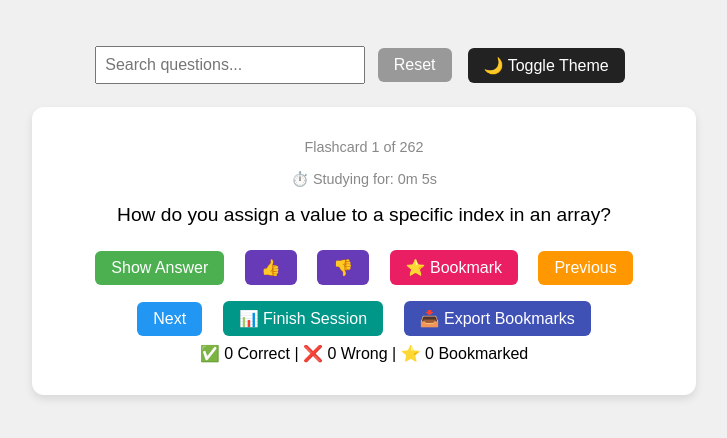
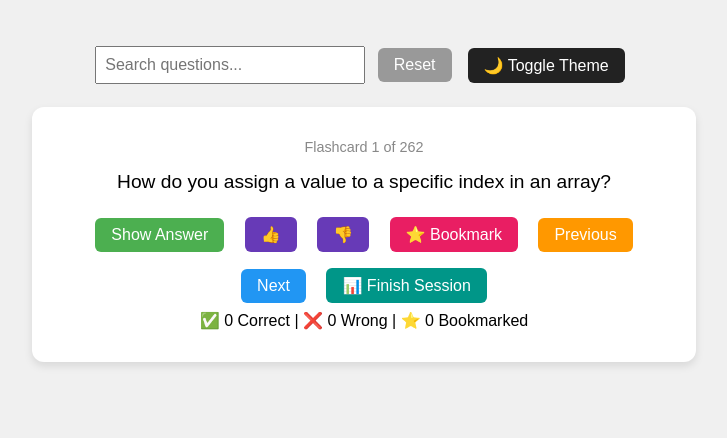
Before and after one commit to WolbuzD/FlashCardApp, a plain HTML site: page index.html in a window 1280 px wide. Shown: the whole page, without its empty margins (276-1003 px from the left). Drawn offline with Linux system fonts and the light colour scheme.

Commit message:
Upgraded

```diff
--- a/index.html
+++ b/index.html
@@ -34,6 +34,9 @@
       width: 80%;
       max-width: 600px;
       text-align: center;
+      transition: transform 0.6s;
+      transform-style: preserve-3d;
+      perspective: 1000px;
     }
     body.dark .card {
       background: #333;
@@ -42,11 +45,12 @@
     .question, .answer {
       font-size: 1.2rem;
       margin-bottom: 1rem;
+      backface-visibility: hidden;
     }
     .answer {
       display: none;
     }
-    .progress, .timer {
+    .progress {
       font-size: 0.9rem;
       color: #888;
       margin-bottom: 1rem;
@@ -67,7 +71,6 @@
     .score-btn { background-color: #673ab7; color: white; }
     .bookmark-btn { background-color: #e91e63; color: white; }
     .summary-btn { background-color: #009688; color: white; }
-    .export-btn { background-color: #3f51b5; color: white; }
   </style>
 </head>
 <body>
@@ -79,7 +82,6 @@
 
   <div class="card" id="card">
     <div class="progress" id="progress">Flashcard 0 of 0</div>
-    <div class="timer" id="timer">⏱️ Studying for: 0s</div>
     <div class="question" id="question">Loading...</div>
     <div class="answer" id="answer"></div>
     <button class="show-btn" onclick="showAnswer()">Show Answer</button>
@@ -89,7 +91,6 @@
     <button class="prev-btn" onclick="prevFlashcard()">Previous</button>
     <button class="next-btn" onclick="nextFlashcard()">Next</button>
     <button class="summary-btn" onclick="showSummary()">📊 Finish Session</button>
-    <button class="export-btn" onclick="exportBookmarks()">📥 Export Bookmarks</button>
     <div id="scoreBoard"></div>
     <div id="sessionSummary"></div>
   </div>
@@ -101,8 +102,6 @@
     let correctCount = 0;
     let wrongCount = 0;
     let bookmarks = new Set();
-    let secondsStudied = 0;
-    let timerInterval;
 
     async function loadFlashcards() {
       const res = await fetch('java_flashcards_combined.json');
@@ -111,7 +110,6 @@
       if (saved) bookmarks = new Set(JSON.parse(saved));
       filteredFlashcards = [...flashcards];
       shuffle(filteredFlashcards);
-      startTimer();
       displayFlashcard();
     }
 
@@ -210,32 +208,7 @@
         <p>❌ Wrong: ${wrongCount}</p>
         <p>📈 Score: ${percentage}%</p>
         <p>⭐ Bookmarked: ${bookmarks.size}</p>
-        <p>⏱️ Total Time: ${formatTime(secondsStudied)}</p>
       `;
-    }
-
-    function startTimer() {
-      timerInterval = setInterval(() => {
-        secondsStudied++;
-        document.getElementById("timer").textContent = `⏱️ Studying for: ${formatTime(secondsStudied)}`;
-      }, 1000);
-    }
-
-    function formatTime(seconds) {
-      const mins = Math.floor(seconds / 60);
-      const secs = seconds % 60;
-      return `${mins}m ${secs}s`;
-    }
-
-    function exportBookmarks() {
-      const bookmarkedCards = flashcards.filter(card => bookmarks.has(card.question));
-      const dataStr = "data:text/json;charset=utf-8," + encodeURIComponent(JSON.stringify(bookmarkedCards, null, 2));
-      const dlAnchorElem = document.createElement('a');
-      dlAnchorElem.setAttribute("href", dataStr);
-      dlAnchorElem.setAttribute("download", "bookmarked_flashcards.json");
-      document.body.appendChild(dlAnchorElem);
-      dlAnchorElem.click();
-      document.body.removeChild(dlAnchorElem);
     }
 
     document.addEventListener('keydown', function (e) {
```
